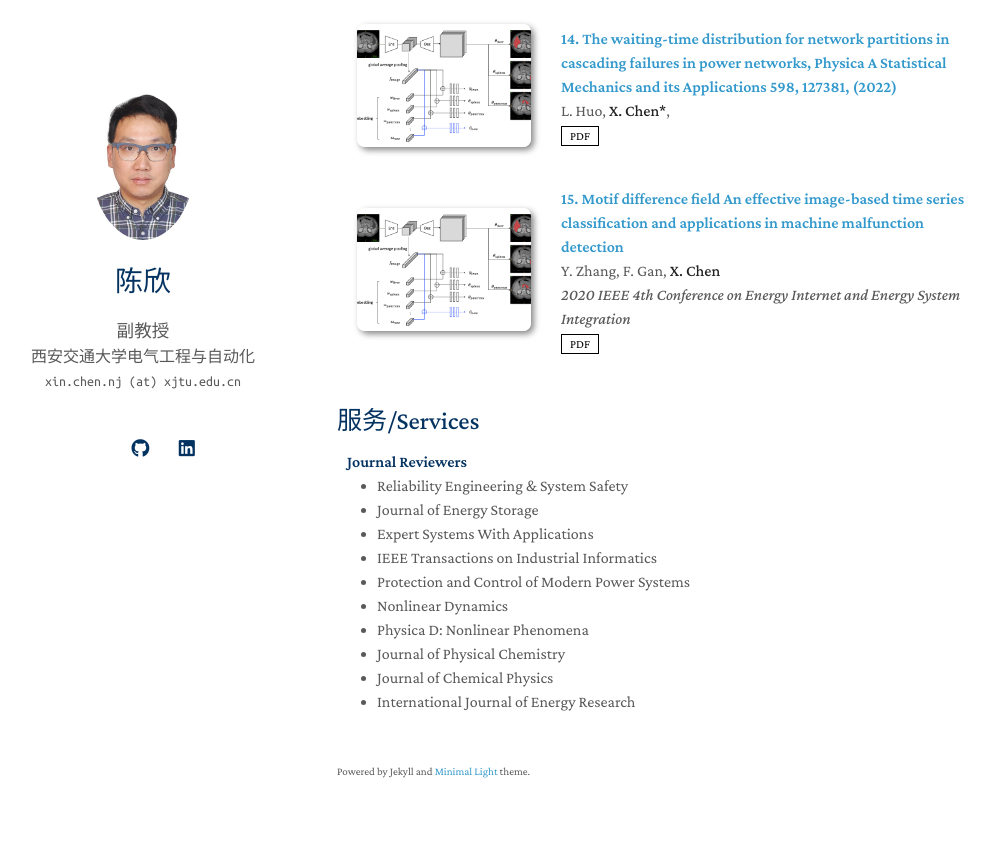
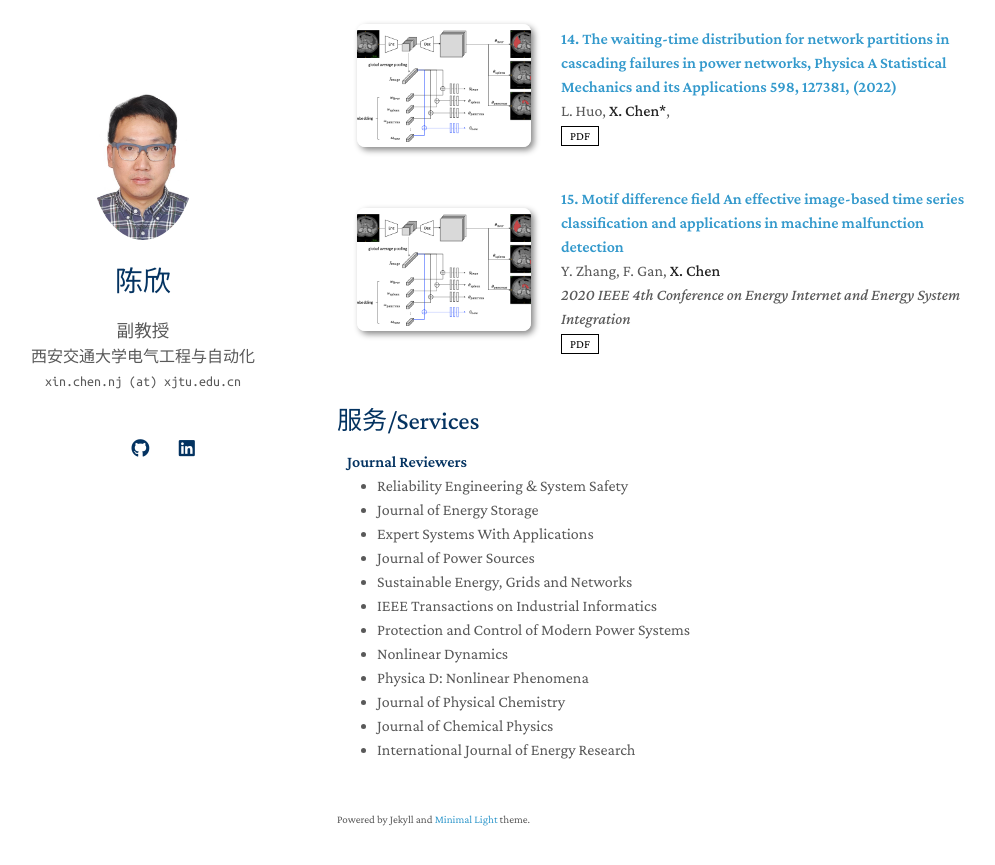
Before and after one commit to IntelligentEnergy/IntelligentEnergy.github.io, a Jekyll site: the page built from index.md, in a window 1280 px wide and 900 px high, scrolled down 4246 px. Shown: the top 865 px of the window, without its empty margins (133-1128 px from the left). Built offline with Jekyll 4.4.1, drawn with Linux system fonts in a browser that asks for light colours; nearby versions of some CDN libraries; a style sheet for code colours, icons or effects is not loaded; our own code applies the rules of GitHub Pages for plain Markdown files.

Commit message:
Update services.md

```diff
--- a/_includes/services.md
+++ b/_includes/services.md
@@ -14,6 +14,8 @@
   <li><a href="https://www.sciencedirect.com/journal/reliability-engineering-and-system-safety"><autocolor>Reliability Engineering & System Safety</autocolor></a></li>
   <li><a href="https://www.sciencedirect.com/journal/journal-of-energy-storage"><autocolor>Journal of Energy Storage</autocolor></a></li>
   <li><a href="https://www.sciencedirect.com/journal/expert-systems-with-applications"><autocolor>Expert Systems With Applications</autocolor></a></li>
+  <li><a href="https://www.sciencedirect.com/journal/journal-of-power-sources"><autocolor>Journal of Power Sources</autocolor></a></li>
+  <li><a href="https://www.sciencedirect.com/journal/sustainable-energy-grids-and-networks"><autocolor>Sustainable Energy, Grids and Networks</autocolor></a></li>
   <li><a href="https://mc.manuscriptcentral.com/tii"><autocolor>IEEE Transactions on Industrial Informatics</autocolor></a></li>
   <li><a href="https://pcmp.springeropen.com/"><autocolor>Protection and Control of Modern Power Systems </autocolor></a></li>
   <li><a href="https://www.springer.com/journal/11071"><autocolor>Nonlinear Dynamics</autocolor></a></li>
```
